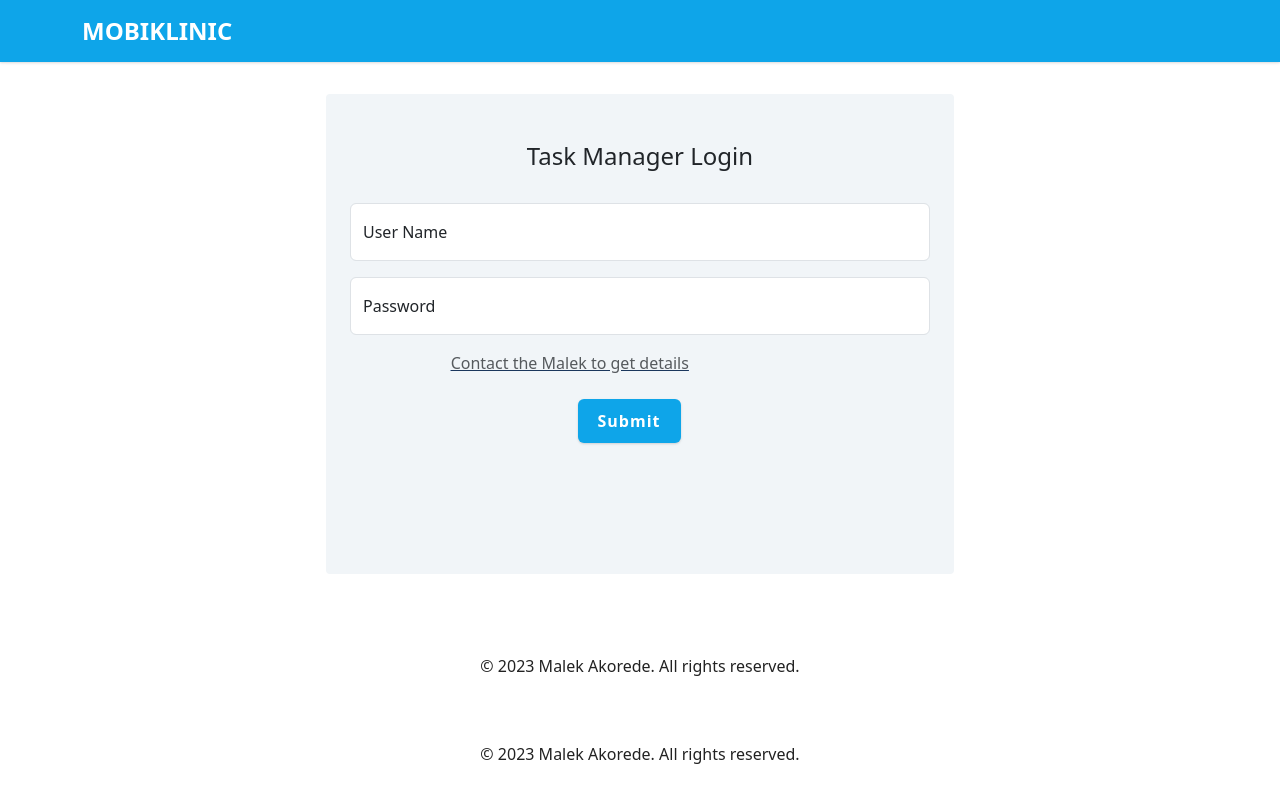
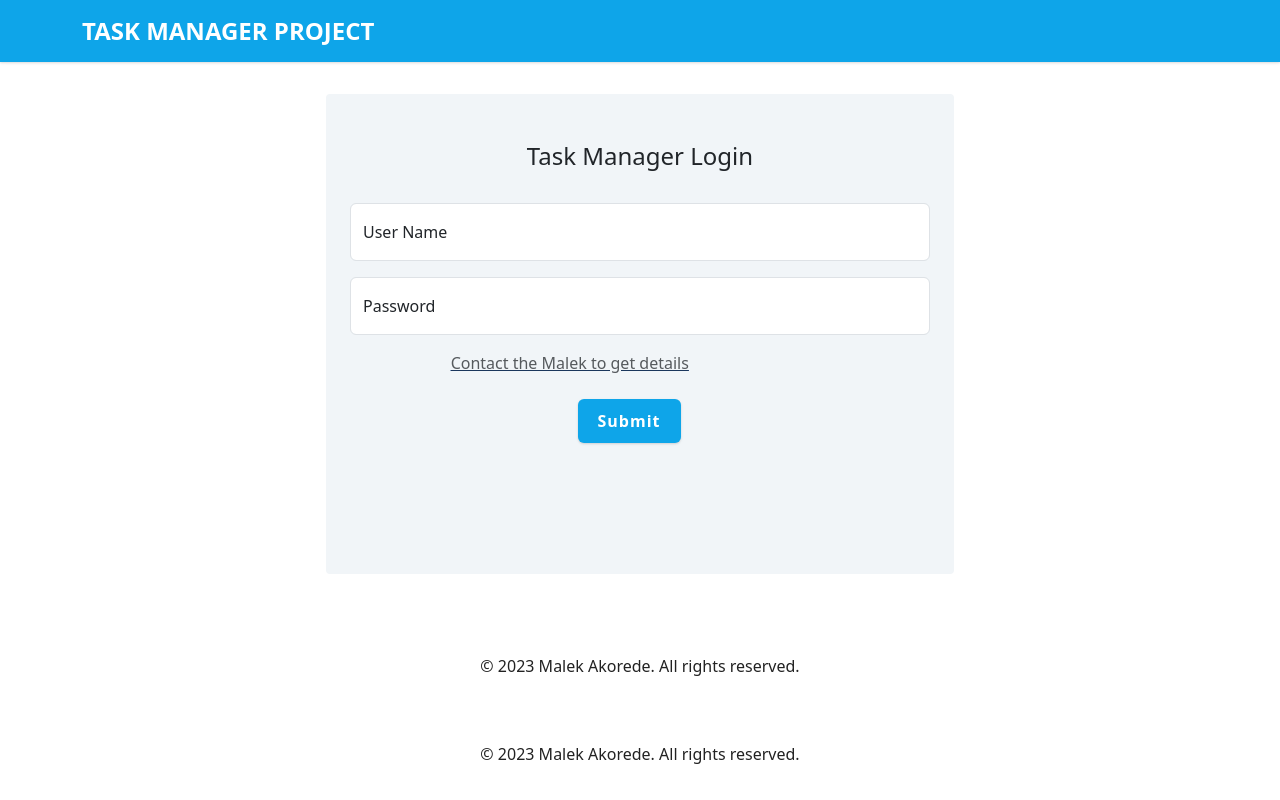
Before and after one commit to Naggayi-Daphne-Pearl/task-manager, a React (Create React App) app: page / in a window 1280 px wide. Built offline with nearby package versions, Linux system fonts and the light colour scheme.

Commit message:
add logo

```diff
--- a/src/components/AppBar.js
+++ b/src/components/AppBar.js
@@ -27,7 +27,7 @@ function AppBar() {
               marginRight: "10px",
             }}
           /> */}
-          Mobiklinic
+          Task Manager Project
         </Navbar.Brand>
         <Navbar.Toggle />
         <Navbar.Collapse
--- a/src/pages/auth/login.js
+++ b/src/pages/auth/login.js
@@ -19,11 +19,11 @@ const Login = () => {
 
     const form = event.currentTarget;
     if (form.checkValidity()) {
-      if (username === "malek" && password === "mobiklinic") {
+      if (username === "malek" && password === "malek") {
         setUser({ username }); // Set the user when successfully logged in
         navigate("/dashboard");
       } else {
-        setErrorMessage("Contact Mobiklinic Admin"); // Set the error message
+        setErrorMessage("Contact Malek Akorede Admin"); // Set the error message
       }
     } else {
       setValidated(true);
```
